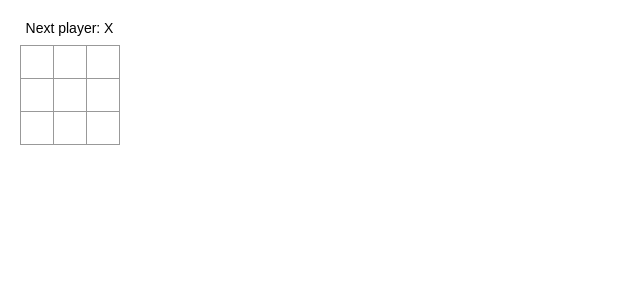
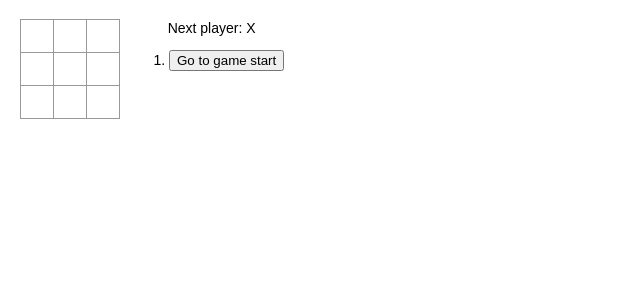
Before and after one commit to zl7261/react-tutorial, a React (Create React App) app: page / in a window 1280 px wide. Shown: the top 300 px of the page, without its empty margins (0-640 px from the left). Built offline with nearby package versions, Linux system fonts and the light colour scheme.

Commit message:
井字棋

```diff
--- a/src/component/Board.tsx
+++ b/src/component/Board.tsx
@@ -1,29 +1,74 @@
 import React from 'react'
 import {Square} from './Square'
 
-export class Board extends React.Component {
 
+interface BoardState {
+  squares: string[]
+  xIsNext: boolean
+}
+
+interface BoardProps {
+  squares: string[]
+  onClick: Function
+}
+
+export class Board extends React.Component<BoardProps, BoardState> {
+  constructor(props: BoardProps) {
+    super(props)
+    this.state = {
+      squares: Array(9).fill(null),
+      xIsNext: true
+    }
+  }
+
+  renderSquare(i: number) {
+    return (
+      <Square
+        value={this.props.squares[i]}
+        onClick={() => this.props.onClick(i)}
+      />
+    )
+  }
 
   render() {
-    const status = 'Next player: X'
-    const arr = [[0, 1, 2], [3, 4, 5], [6, 7, 8]]
     return (
       <div>
-        <div className="status">{status}</div>
-        {
-          arr.map(row => {
-            return (
-              <div className="board-row">
-                {
-                  row.map(column => {
-                    return <Square value={column}/>
-                  })
-                }
-              </div>
-            )
-          })
-        }
+        <div className="board-row">
+          {this.renderSquare(0)}
+          {this.renderSquare(1)}
+          {this.renderSquare(2)}
+        </div>
+        <div className="board-row">
+          {this.renderSquare(3)}
+          {this.renderSquare(4)}
+          {this.renderSquare(5)}
+        </div>
+        <div className="board-row">
+          {this.renderSquare(6)}
+          {this.renderSquare(7)}
+          {this.renderSquare(8)}
+        </div>
       </div>
-    )
+    );
   }
 }
+
+export function calculateWinner(squares: string[]) {
+  const lines = [
+    [0, 1, 2],
+    [3, 4, 5],
+    [6, 7, 8],
+    [0, 3, 6],
+    [1, 4, 7],
+    [2, 5, 8],
+    [0, 4, 8],
+    [2, 4, 6]
+  ]
+  for (let i = 0; i < lines.length; i++) {
+    const [a, b, c] = lines[i]
+    if (squares[a] && squares[a] === squares[b] && squares[a] === squares[c]) {
+      return squares[a]
+    }
+  }
+  return null
+}
--- a/src/component/Game.tsx
+++ b/src/component/Game.tsx
@@ -1,18 +1,87 @@
 import React from 'react'
-import {Board} from './Board'
+import {Board, calculateWinner} from './Board'
 
-export class Game extends React.Component {
+interface GameState {
+  history: {
+    squares: string[]
+  }[],
+  stepNumber: number
+  xIsNext: boolean
+}
+
+export class Game extends React.Component<any, GameState> {
+  constructor(props: any) {
+    super(props)
+    this.state = {
+      history: [{
+        squares: Array(9).fill(null)
+      }],
+      stepNumber: 0,
+      xIsNext: true
+    }
+  }
+
+  handleClick(i: number) {
+    const history = this.state.history.slice(0, this.state.stepNumber + 1)
+    const current = history[history.length - 1]
+    const squares = current.squares.slice()
+    if (calculateWinner(squares) || squares[i]) {
+      return
+    }
+    squares[i] = this.state.xIsNext ? 'X' : 'O'
+    this.setState({
+      history: history.concat([{
+        squares: squares
+      }]),
+      stepNumber: history.length,
+      xIsNext: !this.state.xIsNext
+    })
+  }
+
+  jumpTo(step: number) {
+    this.setState({
+      stepNumber: step,
+      xIsNext: (step % 2) === 0
+    })
+  }
+
   render() {
+    const history = this.state.history
+    const current = history[this.state.stepNumber];
+    const winner = calculateWinner(current.squares)
+
+    const moves = history.map((step, move) => {
+      const desc = move ?
+        'Go to move #' + move :
+        'Go to game start'
+      return (
+        <li key={move}>
+          <button onClick={() => this.jumpTo(move)}>{desc}</button>
+        </li>
+      )
+    })
+
+    let status
+    if (winner) {
+      status = 'Winner: ' + winner
+    } else {
+      status = 'Next player: ' + (this.state.xIsNext ? 'X' : 'O')
+    }
+
     return (
       <div className="game">
         <div className="game-board">
-          <Board />
+          <Board
+            squares={current.squares}
+            onClick={(i: number) => this.handleClick(i)}
+          />
+
         </div>
         <div className="game-info">
-          <div>{/* status */}</div>
-          <ol>{/* TODO */}</ol>
+          <div>{status}</div>
+          <ol>{moves}</ol>
         </div>
       </div>
-    );
+    )
   }
 }
--- a/src/component/Square.tsx
+++ b/src/component/Square.tsx
@@ -1,27 +1,23 @@
 import React from 'react'
 
 interface SquareProps {
-  value: number
+  value: string,
+  onClick: Function
 }
+
 interface SquareState {
-  value: number|null|string
+  value: number | null | string
 }
 
 export class Square extends React.Component<SquareProps,SquareState> {
-  constructor(props: SquareProps) {
-    super(props)
-    this.state = {
-      value: null
-    }
-  }
-
   render() {
     return (
       <button
         className="square"
-        onClick={() => this.setState({value: 'X'})}>
-        {this.state.value}
+        onClick={() => this.props.onClick()}
+      >
+        {this.props.value}
       </button>
-    )
+    );
   }
 }
```
